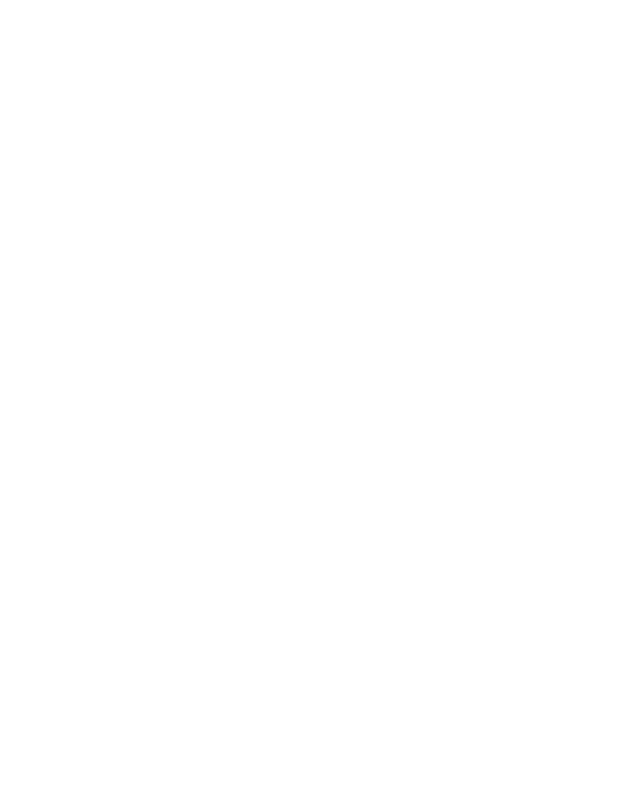
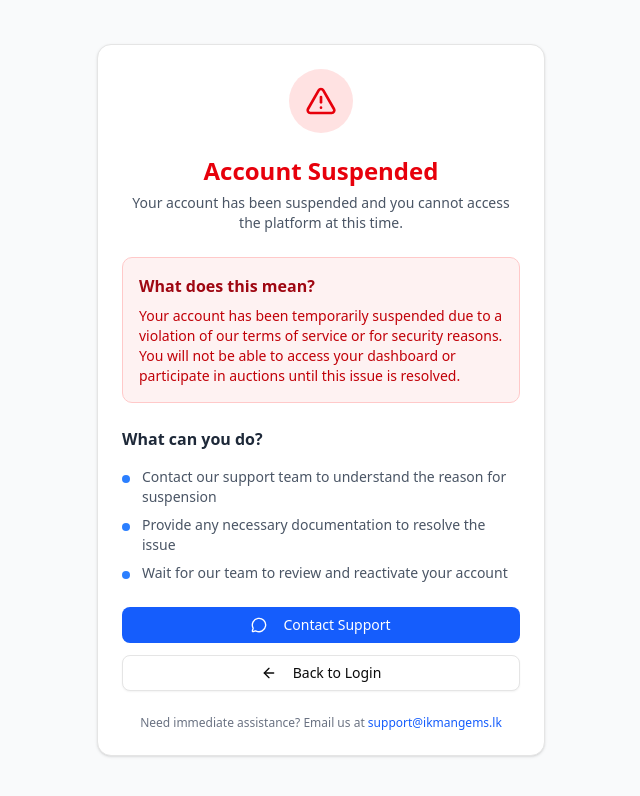
Before and after one commit to IT21831386/ikmangems.lk, a React (Vite) app in the folder client/: page /account-suspended in a window 1280 px wide. Before the commit this address had no page. Shown: the top 796 px of the page, without its empty margins (319-959 px from the left). Built offline with nearby package versions, Linux system fonts and the light colour scheme.

Commit message:
update use permissions

```diff
--- a/client/src/App.jsx
+++ b/client/src/App.jsx
@@ -16,6 +16,7 @@ import AddUser from "./pages/admin/admin-um/AddUser";
 //import Home from "./pages/Home";
 import Login from "./pages/auth/Login";
 import Signup from "./pages/auth/Signup";
+import AccountSuspended from "./pages/auth/AccountSuspended";
 import NICUpload from './components/NICUpload';
 import VerificationCenter from './pages/seller/VerificationCenter';
 import AdminNICReview from './pages/admin/admin-um/AdminNICReview';
@@ -88,6 +89,7 @@ const App = () => {
       <Route path="/" element={<Home />} />
       <Route path="/login" element={<Login />} />
       <Route path="/signup" element={<Signup />} />
+      <Route path="/account-suspended" element={<AccountSuspended />} />
       <Route path="/get-otp" element={<GetOTP />} />
       <Route path="/verify-email" element={<VerifyEmail />} />
       <Route path="/reset-password" element={<ResetPassword />} />
--- /dev/null
+++ b/client/src/pages/auth/AccountSuspended.jsx
@@ -0,0 +1,100 @@
+import React from "react";
+import { useNavigate } from "react-router-dom";
+import { AlertTriangle, ArrowLeft, MessageCircle } from "lucide-react";
+import { Button } from "@/components/ui/button";
+import {
+  Card,
+  CardContent,
+  CardDescription,
+  CardHeader,
+  CardTitle,
+} from "@/components/ui/card";
+
+export default function AccountSuspended() {
+  const navigate = useNavigate();
+
+  const handleContactSupport = () => {
+    navigate("/contact-us");
+  };
+
+  const handleGoBack = () => {
+    navigate("/login");
+  };
+
+  return (
+    <div className="min-h-screen bg-gray-50 flex items-center justify-center px-4">
+      <Card className="w-full max-w-md">
+        <CardHeader className="text-center">
+          <div className="mx-auto w-16 h-16 bg-red-100 rounded-full flex items-center justify-center mb-4">
+            <AlertTriangle className="h-8 w-8 text-red-600" />
+          </div>
+          <CardTitle className="text-2xl font-bold text-red-600">
+            Account Suspended
+          </CardTitle>
+          <CardDescription className="text-gray-600">
+            Your account has been suspended and you cannot access the platform at this time.
+          </CardDescription>
+        </CardHeader>
+
+        <CardContent className="space-y-6">
+          <div className="bg-red-50 border border-red-200 rounded-lg p-4">
+            <h3 className="font-semibold text-red-800 mb-2">What does this mean?</h3>
+            <p className="text-sm text-red-700">
+              Your account has been temporarily suspended due to a violation of our terms of service or for security reasons.
+              You will not be able to access your dashboard or participate in auctions until this issue is resolved.
+            </p>
+          </div>
+
+          <div className="space-y-4">
+            <h3 className="font-semibold text-gray-800">What can you do?</h3>
+            <ul className="space-y-2 text-sm text-gray-600">
+              <li className="flex items-start">
+                <span className="w-2 h-2 bg-blue-500 rounded-full mt-2 mr-3 flex-shrink-0"></span>
+                Contact our support team to understand the reason for suspension
+              </li>
+              <li className="flex items-start">
+                <span className="w-2 h-2 bg-blue-500 rounded-full mt-2 mr-3 flex-shrink-0"></span>
+                Provide any necessary documentation to resolve the issue
+              </li>
+              <li className="flex items-start">
+                <span className="w-2 h-2 bg-blue-500 rounded-full mt-2 mr-3 flex-shrink-0"></span>
+                Wait for our team to review and reactivate your account
+              </li>
+            </ul>
+          </div>
+
+          <div className="flex flex-col space-y-3">
+            <Button
+              onClick={handleContactSupport}
+              className="w-full bg-blue-600 hover:bg-blue-700 text-white"
+            >
+              <MessageCircle className="h-4 w-4 mr-2" />
+              Contact Support
+            </Button>
+
+            <Button
+              onClick={handleGoBack}
+              variant="outline"
+              className="w-full"
+            >
+              <ArrowLeft className="h-4 w-4 mr-2" />
+              Back to Login
+            </Button>
+          </div>
+
+          <div className="text-center">
+            <p className="text-xs text-gray-500">
+              Need immediate assistance? Email us at{" "}
+              <a
+                href="mailto:support@ikmangems.lk"
+                className="text-blue-600 hover:underline"
+              >
+                support@ikmangems.lk
+              </a>
+            </p>
+          </div>
+        </CardContent>
+      </Card>
+    </div>
+  );
+}
--- a/client/src/pages/auth/Login.jsx
+++ b/client/src/pages/auth/Login.jsx
@@ -48,6 +48,16 @@ export default function Signin() {
 
       if (response.data.success) {
         const loggedInUser = response.data.user;
+
+        // Check account status
+        if (loggedInUser.status === "suspended") {
+          // Redirect to suspension page
+          navigate("/account-suspended", { replace: true });
+          return;
+        }
+
+        // Only proceed if account is active
+        if (loggedInUser.status === "active") {
           setUser(loggedInUser);
           localStorage.setItem("user", JSON.stringify(loggedInUser));
 
@@ -58,6 +68,9 @@ export default function Signin() {
             navigate("/admin-dashboard", { replace: true });
           } else {
             navigate("/bidder-dashboard", { replace: true });
+          }
+        } else {
+          setServerError("Your account is not active. Please contact support.");
         }
       } else {
         setServerError(response.data.message || "Login failed");
```
Also changed, not shown: 1 other file (tests, documents, lock files or other folders). Lines whose indentation alone changed are shown as unchanged.
